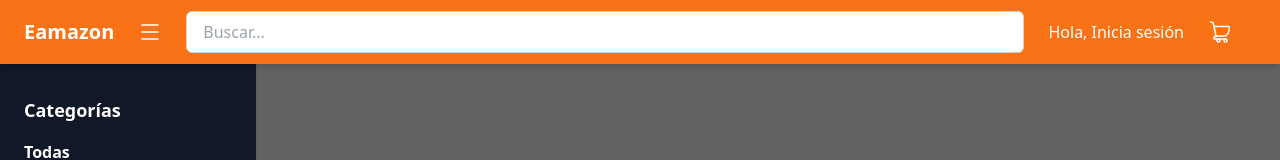
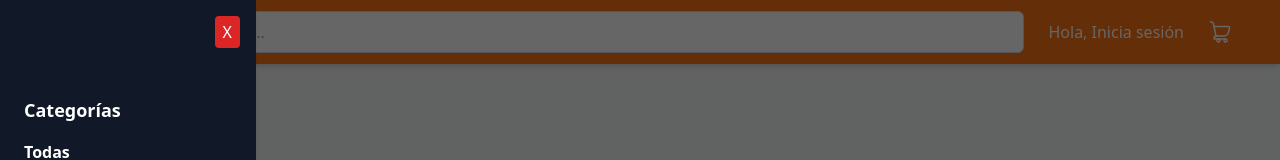
Before and after one commit to JuanLoaiza007/login-register-test, a Next.js app: page / in a window 1280 px wide. Both pictures are taken after a click on the button 150 px from the left and 32 px from the top of the page. Shown: the top 160 px of the page. Built offline with nearby package versions, Linux system fonts and the light colour scheme.

Commit message:
fix: Sidebar placed at the top of the screen with a close button

```diff
--- a/src/app/layout.jsx
+++ b/src/app/layout.jsx
@@ -15,7 +15,6 @@ export default function RootLayout({ children }) {
       <body>
         <FiltersProvider>
           <Navbar />
-          {/* TODO: Fix Sidebar overlapping */}
           <Sidebar />
           <LoginModal />
           {children}
--- a/src/components/ui/sidebar/Sidebar.jsx
+++ b/src/components/ui/sidebar/Sidebar.jsx
@@ -5,13 +5,21 @@ import CategoriesList from '@/components/ui/sidebar/CategoriesList'
 
 export default function Sidebar() {
   const pathname = usePathname()
-  const { isOpen } = useSidebarState()
+  const { isOpen, setIsOpen } = useSidebarState() // Asegúrate de que setIsOpen esté disponible
 
   return (
     <div>
       {isOpen && pathname === '/' && (
-        <div className='fixed inset-0 bg-black bg-opacity-60 flex'>
+        <div className='fixed inset-0 bg-black bg-opacity-60 flex z-50'>
           <div className='relative w-64 bg-gray-900 text-white py-24 px-6 shadow-md'>
+            {/* Botón de cierre */}
+            <button
+              onClick={() => setIsOpen(false)}
+              className='absolute top-4 right-4 bg-red-600 text-white px-2 py-1 rounded hover:bg-red-700 transition'
+            >
+              X
+            </button>
+
             <CategoriesList />
           </div>
         </div>
```
